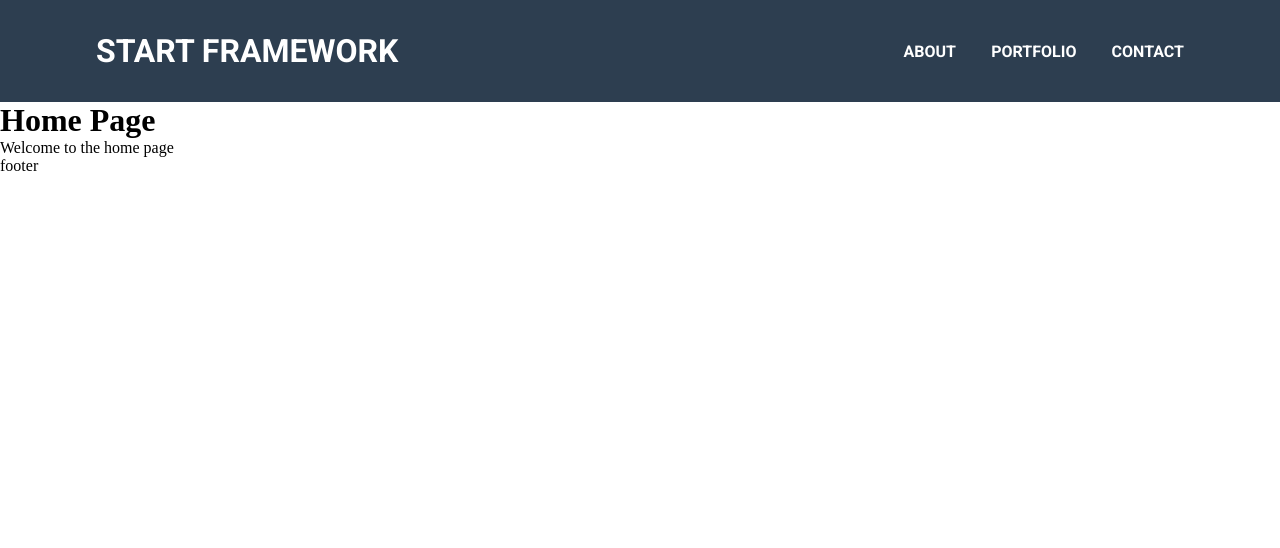
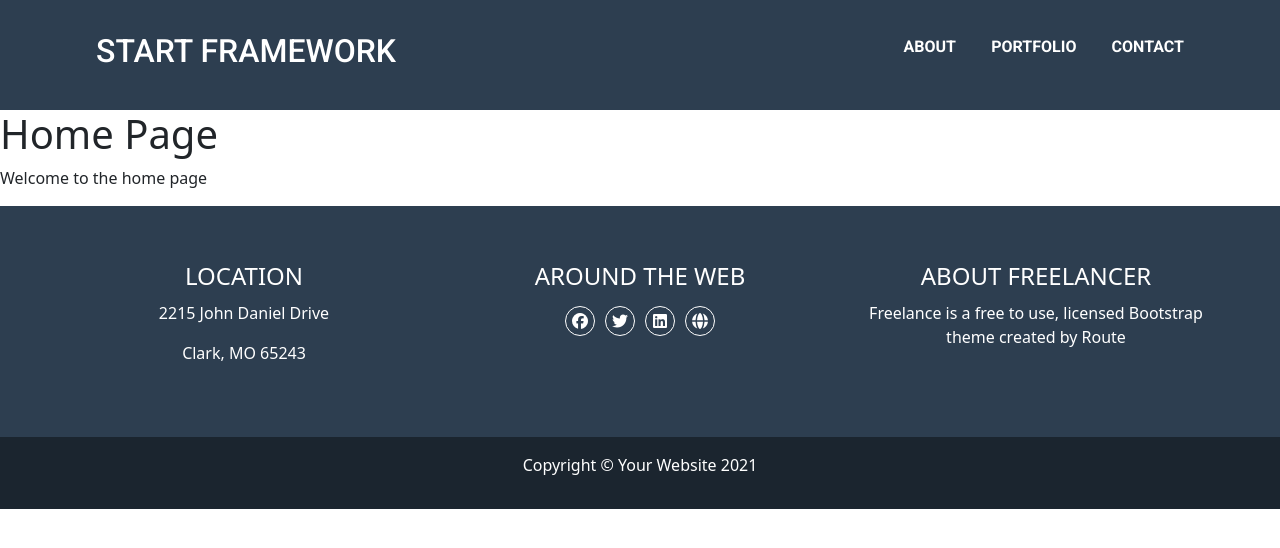
Before and after one commit to Aymansaeed9542/startFramework, a React (Vite) app: page / in a window 1280 px wide. Shown: the top 548 px of the page. Built offline with nearby package versions, Linux system fonts and the light colour scheme.

Commit message:
Add Footer + Improve UI using Bootstrap

```diff
--- a/package.json
+++ b/package.json
@@ -10,6 +10,8 @@
     "preview": "vite preview"
   },
   "dependencies": {
+    "@fortawesome/fontawesome-free": "^7.0.0",
+    "bootstrap": "^5.3.7",
     "react": "^19.1.0",
     "react-dom": "^19.1.0",
     "react-router-dom": "^7.7.1"
--- a/src/App.jsx
+++ b/src/App.jsx
@@ -1,4 +1,5 @@
 import Navbar from './components/navbar/navbar.jsx'
+import 'bootstrap/dist/css/bootstrap.min.css';
 import { createBrowserRouter } from 'react-router-dom';
 import { RouterProvider } from 'react-router-dom';
 import Layout from './components/layout/layout.jsx';
--- a/src/components/footer/footer.jsx
+++ b/src/components/footer/footer.jsx
@@ -1,8 +1,29 @@
 import React from 'react'
+import '@fortawesome/fontawesome-free/css/all.min.css';
+import style from './footer.module.css';
 
 const Footer = () => {
   return (
-    <div>footer</div>
+    <footer className='text-white'>
+      <div className={style.footerContainer}>
+        <div>
+          <h2>LOCATION</h2>
+          <p>2215 John Daniel Drive</p>
+          <p>Clark, MO 65243</p>
+        </div>
+        <div>
+          <h2>AROUND THE WEB</h2>
+          <i className={`fab fa-facebook ${style.circleIcon}`}></i>
+          <i className={`fab fa-twitter ${style.circleIcon}`}></i>
+          <i className={`fab fa-linkedin ${style.circleIcon}`}></i>
+          <i className={`fas fa-globe ${style.circleIcon}`}></i>
+        </div>
+        <div><h2>ABOUT FREELANCER</h2>
+        <p>Freelance is a free to use, licensed Bootstrap theme created by Route</p>
+        </div>
+      </div>
+      <div className={`${style.footerBottom} p-3`}><p>Copyright © Your Website 2021</p></div>
+    </footer>
   )
 }
 
--- /dev/null
+++ b/src/components/footer/footer.module.css
@@ -0,0 +1,31 @@
+
+.footerContainer{
+background-color: #2d3e50;
+display: grid;
+grid-template-columns: repeat(3, 1fr);
+gap: 20px;
+text-align: center;
+padding: 3.5rem;
+}
+
+.footerBottom{
+    background-color: #1b252f;
+    text-align: center;
+}
+
+.footerContainer h2 {
+    color: #ffffff;
+    font-size: 1.5rem;
+    margin-bottom: 10px;
+}
+.circleIcon {
+    width: 30px;
+    height: 30px;
+    border-radius: 50%;
+    border: #ffffff 1px solid;
+    display: inline-flex;
+    flex-direction: row;
+    justify-content: center;
+    align-items: center;
+    margin: 5px;
+}
--- a/src/components/navbar/navbar.jsx
+++ b/src/components/navbar/navbar.jsx
@@ -6,7 +6,7 @@ const Navbar = () => {
   return (
   <nav className={`${style.navbar} ${style.flex}`}>
     <div className={style}>
-      <h2>START FRAMEWORK</h2>
+      <h2><NavLink to="/" className={style.navbarLink}>START FRAMEWORK</NavLink></h2>
     </div>
     <div>
       <ul className={style.navbarList}>
@@ -14,7 +14,7 @@ const Navbar = () => {
           <NavLink to="/about" className={style.navbarLink}>ABOUT</NavLink>
         </li>
         <li>
-          <NavLink to="/" className={style.navbarLink}>PORTFOLIO</NavLink>
+          <NavLink to="/portfolio" className={style.navbarLink}>PORTFOLIO</NavLink>
         </li>
         <li>
           <NavLink to="/contact" className={style.navbarLink}>CONTACT</NavLink>
--- a/src/components/navbar/navbar.module.css
+++ b/src/components/navbar/navbar.module.css
@@ -29,9 +29,6 @@
   text-decoration: none;
 }
 
-.navbarLink:hover {
-  text-decoration: underline;
-}
 h2 {
   color: #ffffff;
   font-size: 2rem;
```
Also changed, not shown: src/components/home/home.module.css (added), 1 other file (tests, documents, lock files or other folders).
